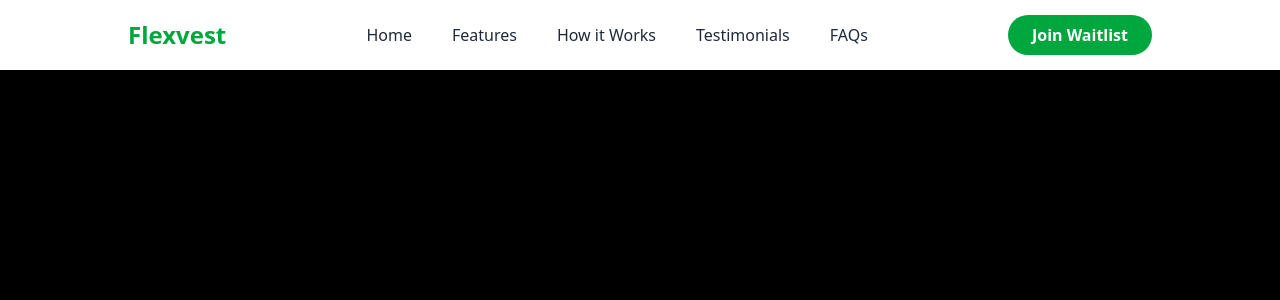
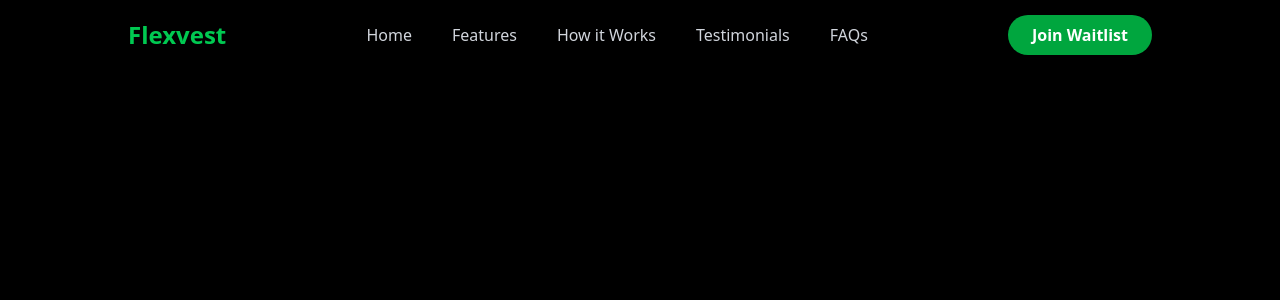
Before and after one commit to JesseJohn7/sabiskill, a Next.js app: page / in a window 1280 px wide. Shown: the top 300 px of the page. Built offline with nearby package versions, Linux system fonts and the light colour scheme.

Commit message:
nav color

```diff
--- a/components/Navbar.tsx
+++ b/components/Navbar.tsx
@@ -17,22 +17,22 @@ const Navbar: React.FC = () => {
   return (
     <nav
       className={`fixed top-0 left-0 w-full z-50 transition-all duration-300 ${
-        scrolled ? "bg-white/80 shadow-md backdrop-blur-md" : "bg-white"
+        scrolled ? "backdrop-blur-md border-b border-gray-800" : ""
       }`}
     >
       <div className="flex items-center justify-between h-[70px] px-6 md:px-16 lg:px-24 xl:px-32">
         {/* Logo */}
-        <Link href="#" className="text-2xl font-bold text-green-600">
-          Flex<span className="text-green-600">vest</span>
+        <Link href="#" className="text-2xl font-bold text-green-500">
+          Flex<span className="text-green-500">vest</span>
         </Link>
 
         {/* Desktop Menu */}
-        <ul className="hidden md:flex items-center gap-10 text-gray-800 font-medium">
-          <li><Link href="#home" className="hover:text-green-600 transition">Home</Link></li>
-          <li><Link href="#features" className="hover:text-green-600 transition">Features</Link></li>
-          <li><Link href="#how-it-works" className="hover:text-green-600 transition">How it Works</Link></li>
-          <li><Link href="#testimonials" className="hover:text-green-600 transition">Testimonials</Link></li>
-          <li><Link href="#faqs" className="hover:text-green-600 transition">FAQs</Link></li>
+        <ul className="hidden md:flex items-center gap-10 text-gray-300 font-medium">
+          <li><Link href="#home" className="hover:text-green-500 transition">Home</Link></li>
+          <li><Link href="#features" className="hover:text-green-500 transition">Features</Link></li>
+          <li><Link href="#how-it-works" className="hover:text-green-500 transition">How it Works</Link></li>
+          <li><Link href="#testimonials" className="hover:text-green-500 transition">Testimonials</Link></li>
+          <li><Link href="#faqs" className="hover:text-green-500 transition">FAQs</Link></li>
         </ul>
 
         {/* Right Side */}
@@ -51,28 +51,28 @@ const Navbar: React.FC = () => {
           className="md:hidden flex flex-col justify-center items-center gap-1 transition-all active:scale-90"
         >
           <span
-            className={`h-[2px] w-6 bg-green-600 rounded transition-all duration-300 ${menuOpen ? "rotate-45 translate-y-[5px]" : ""}`}
+            className={`h-[2px] w-6 bg-green-500 rounded transition-all duration-300 ${menuOpen ? "rotate-45 translate-y-[5px]" : ""}`}
           />
           <span
-            className={`h-[2px] w-6 bg-green-600 rounded transition-all duration-300 ${menuOpen ? "opacity-0" : ""}`}
+            className={`h-[2px] w-6 bg-green-500 rounded transition-all duration-300 ${menuOpen ? "opacity-0" : ""}`}
           />
           <span
-            className={`h-[2px] w-6 bg-green-600 rounded transition-all duration-300 ${menuOpen ? "-rotate-45 -translate-y-[5px]" : ""}`}
+            className={`h-[2px] w-6 bg-green-500 rounded transition-all duration-300 ${menuOpen ? "-rotate-45 -translate-y-[5px]" : ""}`}
           />
         </button>
       </div>
 
       {/* Mobile Menu */}
       <div
-        className={`md:hidden bg-white flex flex-col items-center gap-5 text-gray-800 font-medium overflow-hidden transition-all duration-500 ease-in-out ${
+        className={`md:hidden flex flex-col items-center gap-5 text-gray-300 font-medium overflow-hidden transition-all duration-500 ease-in-out ${
           menuOpen ? "max-h-[400px] opacity-100 translate-y-0" : "max-h-0 opacity-0 -translate-y-5"
         }`}
       >
-        <Link href="#home" className="hover:text-green-600 transition mt-4">Home</Link>
-        <Link href="#features" className="hover:text-green-600 transition">Features</Link>
-        <Link href="#how-it-works" className="hover:text-green-600 transition">How it Works</Link>
-        <Link href="#testimonials" className="hover:text-green-600 transition">Testimonials</Link>
-        <Link href="#faqs" className="hover:text-green-600 transition">FAQs</Link>
+        <Link href="#home" className="hover:text-green-500 transition mt-4">Home</Link>
+        <Link href="#features" className="hover:text-green-500 transition">Features</Link>
+        <Link href="#how-it-works" className="hover:text-green-500 transition">How it Works</Link>
+        <Link href="#testimonials" className="hover:text-green-500 transition">Testimonials</Link>
+        <Link href="#faqs" className="hover:text-green-500 transition">FAQs</Link>
 
         <button
           onClick={() => setMenuOpen(false)}
```
